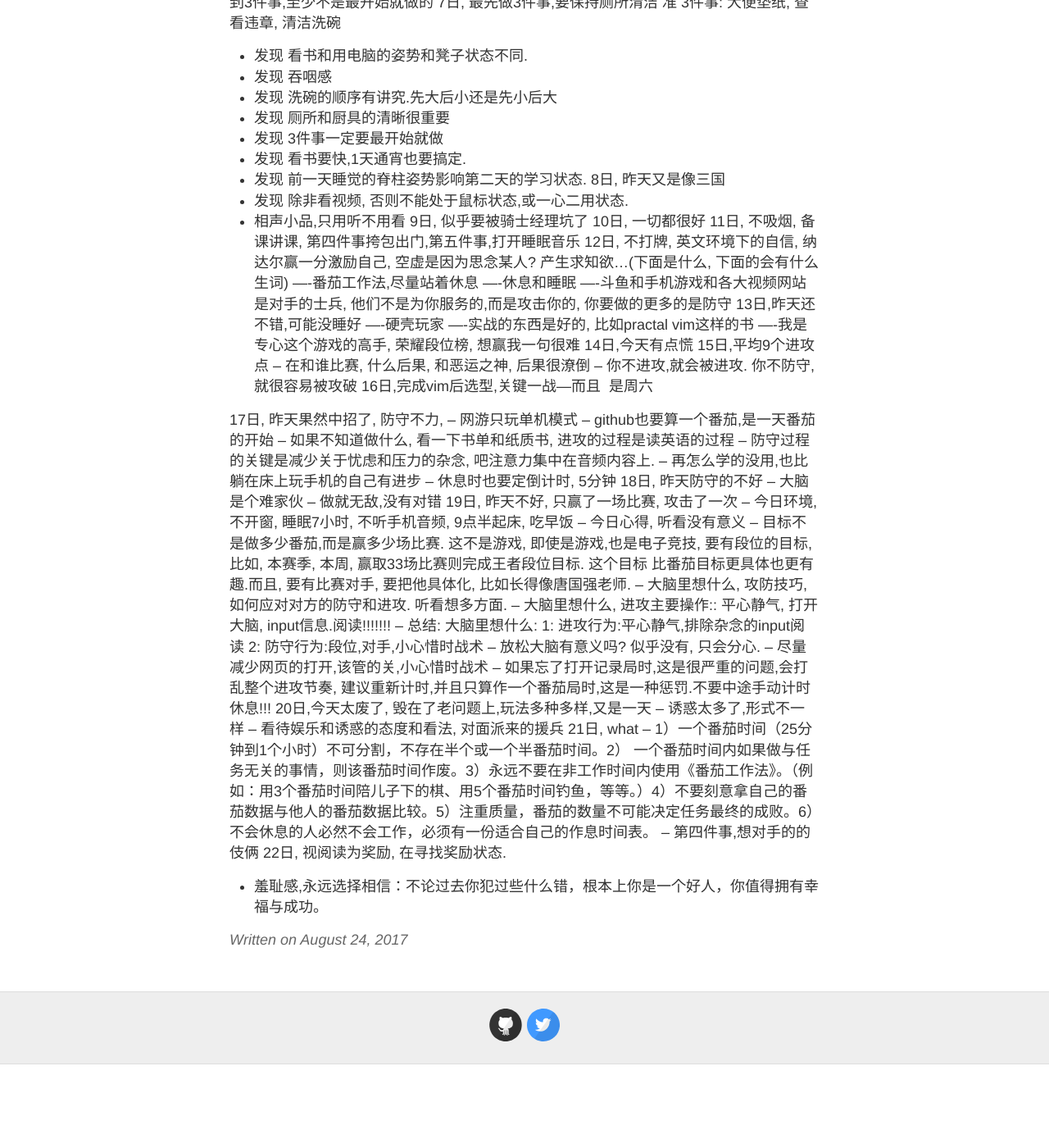
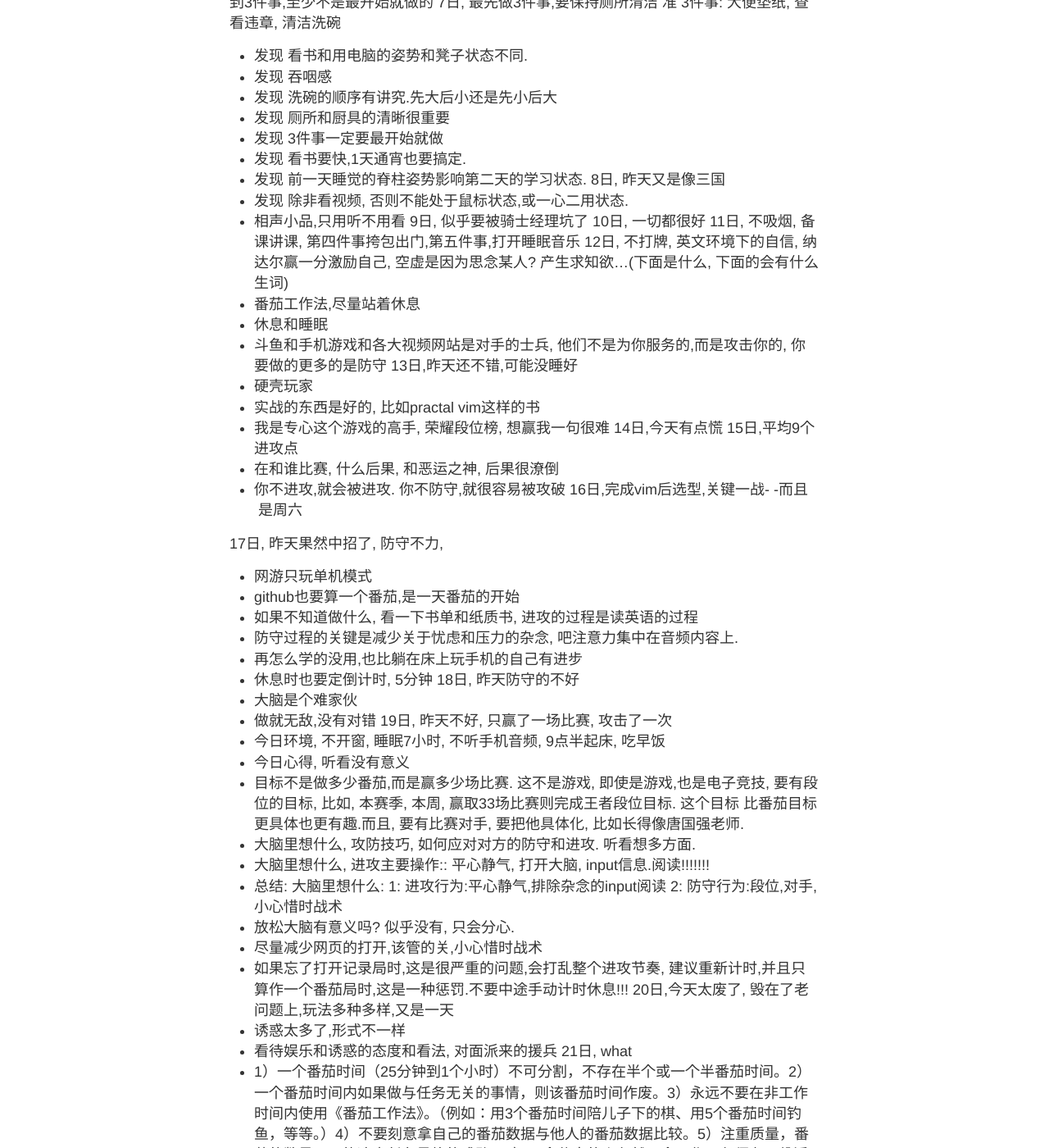
Before and after one commit to evelol/zzx_blog, a Jekyll site: the page built from _posts/2017-08-24-Ok.md, in a window 1280 px wide and 1400 px high, scrolled down 362 px. Shown: the whole window at 82% size. Built offline with Jekyll 4.4.1, drawn with Linux system fonts in a browser that asks for light colours; our own code applies the rules of GitHub Pages for plain Markdown files; before the commit the page ends 1660 px from its top, so only the background shows below that; part of the change alters nothing that is shown; some of the changed text lies outside the part shown.

Commit message:
Update 2017-08-24-Ok.md

```diff
--- a/_posts/2017-08-24-Ok.md
+++ b/_posts/2017-08-24-Ok.md
@@ -29,48 +29,48 @@
 10日, 一切都很好
 11日, 不吸烟, 备课讲课, 第四件事挎包出门,第五件事,打开睡眠音乐
 12日, 不打牌, 英文环境下的自信, 纳达尔赢一分激励自己, 空虚是因为思念某人? 产生求知欲...(下面是什么, 下面的会有什么生词)
-----番茄工作法,尽量站着休息
-----休息和睡眠
-----斗鱼和手机游戏和各大视频网站是对手的士兵, 他们不是为你服务的,而是攻击你的, 你要做的更多的是防守
+- 番茄工作法,尽量站着休息
+- 休息和睡眠
+- 斗鱼和手机游戏和各大视频网站是对手的士兵, 他们不是为你服务的,而是攻击你的, 你要做的更多的是防守
 13日,昨天还不错,可能没睡好
-----硬壳玩家
-----实战的东西是好的, 比如practal vim这样的书
-----我是专心这个游戏的高手, 荣耀段位榜, 想赢我一句很难
+- 硬壳玩家
+- 实战的东西是好的, 比如practal vim这样的书
+- 我是专心这个游戏的高手, 荣耀段位榜, 想赢我一句很难
 14日,今天有点慌
 15日,平均9个进攻点
--- 在和谁比赛, 什么后果, 和恶运之神, 后果很潦倒
--- 你不进攻,就会被进攻. 你不防守,就很容易被攻破
-16日,完成vim后选型,关键一战---而且
+-  在和谁比赛, 什么后果, 和恶运之神, 后果很潦倒
+-  你不进攻,就会被进攻. 你不防守,就很容易被攻破
+16日,完成vim后选型,关键一战- -而且
  是周六
 
  17日, 昨天果然中招了, 防守不力,
- -- 网游只玩单机模式
- -- github也要算一个番茄,是一天番茄的开始
- -- 如果不知道做什么, 看一下书单和纸质书, 进攻的过程是读英语的过程
- -- 防守过程的关键是减少关于忧虑和压力的杂念, 吧注意力集中在音频内容上.
- -- 再怎么学的没用,也比躺在床上玩手机的自己有进步
- -- 休息时也要定倒计时, 5分钟
+ -  网游只玩单机模式
+ -  github也要算一个番茄,是一天番茄的开始
+ -  如果不知道做什么, 看一下书单和纸质书, 进攻的过程是读英语的过程
+ -  防守过程的关键是减少关于忧虑和压力的杂念, 吧注意力集中在音频内容上.
+ -  再怎么学的没用,也比躺在床上玩手机的自己有进步
+ -  休息时也要定倒计时, 5分钟
  18日, 昨天防守的不好
- -- 大脑是个难家伙
- -- 做就无敌,没有对错
+ -  大脑是个难家伙
+ -  做就无敌,没有对错
  19日, 昨天不好, 只赢了一场比赛, 攻击了一次
- -- 今日环境, 不开窗, 睡眠7小时, 不听手机音频, 9点半起床, 吃早饭
- -- 今日心得, 听看没有意义
- -- 目标不是做多少番茄,而是赢多少场比赛. 这不是游戏, 即使是游戏,也是电子竞技, 要有段位的目标, 比如, 本赛季, 本周, 赢取33场比赛则完成王者段位目标. 这个目标
+ -  今日环境, 不开窗, 睡眠7小时, 不听手机音频, 9点半起床, 吃早饭
+ -  今日心得, 听看没有意义
+ -  目标不是做多少番茄,而是赢多少场比赛. 这不是游戏, 即使是游戏,也是电子竞技, 要有段位的目标, 比如, 本赛季, 本周, 赢取33场比赛则完成王者段位目标. 这个目标
  比番茄目标更具体也更有趣.而且, 要有比赛对手, 要把他具体化, 比如长得像唐国强老师.
--- 大脑里想什么, 攻防技巧, 如何应对对方的防守和进攻. 听看想多方面.
--- 大脑里想什么, 进攻主要操作:: 平心静气, 打开大脑, input信息.阅读!!!!!!!
--- 总结: 大脑里想什么:
+-  大脑里想什么, 攻防技巧, 如何应对对方的防守和进攻. 听看想多方面.
+-  大脑里想什么, 进攻主要操作:: 平心静气, 打开大脑, input信息.阅读!!!!!!!
+-  总结: 大脑里想什么:
 1: 进攻行为:平心静气,排除杂念的input阅读
 2: 防守行为:段位,对手,小心惜时战术
--- 放松大脑有意义吗? 似乎没有, 只会分心.
--- 尽量减少网页的打开,该管的关,小心惜时战术
--- 如果忘了打开记录局时,这是很严重的问题,会打乱整个进攻节奏, 建议重新计时,并且只算作一个番茄局时,这是一种惩罚.不要中途手动计时休息!!!
+-  放松大脑有意义吗? 似乎没有, 只会分心.
+-  尽量减少网页的打开,该管的关,小心惜时战术
+-  如果忘了打开记录局时,这是很严重的问题,会打乱整个进攻节奏, 建议重新计时,并且只算作一个番茄局时,这是一种惩罚.不要中途手动计时休息!!!
 20日,今天太废了, 毁在了老问题上,玩法多种多样,又是一天
--- 诱惑太多了,形式不一样
--- 看待娱乐和诱惑的态度和看法, 对面派来的援兵
+-  诱惑太多了,形式不一样
+-  看待娱乐和诱惑的态度和看法, 对面派来的援兵
 21日, what
--- 1）一个番茄时间（25分钟到1个小时）不可分割，不存在半个或一个半番茄时间。2） 一个番茄时间内如果做与任务无关的事情，则该番茄时间作废。3）永远不要在非工作时间内使用《番茄工作法》。（例如：用3个番茄时间陪儿子下的棋、用5个番茄时间钓鱼，等等。）4）不要刻意拿自己的番茄数据与他人的番茄数据比较。5）注重质量，番茄的数量不可能决定任务最终的成败。6）不会休息的人必然不会工作，必须有一份适合自己的作息时间表。
--- 第四件事,想对手的的伎俩
+-  1）一个番茄时间（25分钟到1个小时）不可分割，不存在半个或一个半番茄时间。2） 一个番茄时间内如果做与任务无关的事情，则该番茄时间作废。3）永远不要在非工作时间内使用《番茄工作法》。（例如：用3个番茄时间陪儿子下的棋、用5个番茄时间钓鱼，等等。）4）不要刻意拿自己的番茄数据与他人的番茄数据比较。5）注重质量，番茄的数量不可能决定任务最终的成败。6）不会休息的人必然不会工作，必须有一份适合自己的作息时间表。
+-  第四件事,想对手的的伎俩
 22日, 视阅读为奖励, 在寻找奖励状态.
-- 羞耻感,永远选择相信：不论过去你犯过些什么错，根本上你是一个好人，你值得拥有幸福与成功。
+- 不要有羞耻感, 永远选择相信：不论过去你犯过些什么错，根本上你是一个好人，你值得拥有幸福与成功。
```
